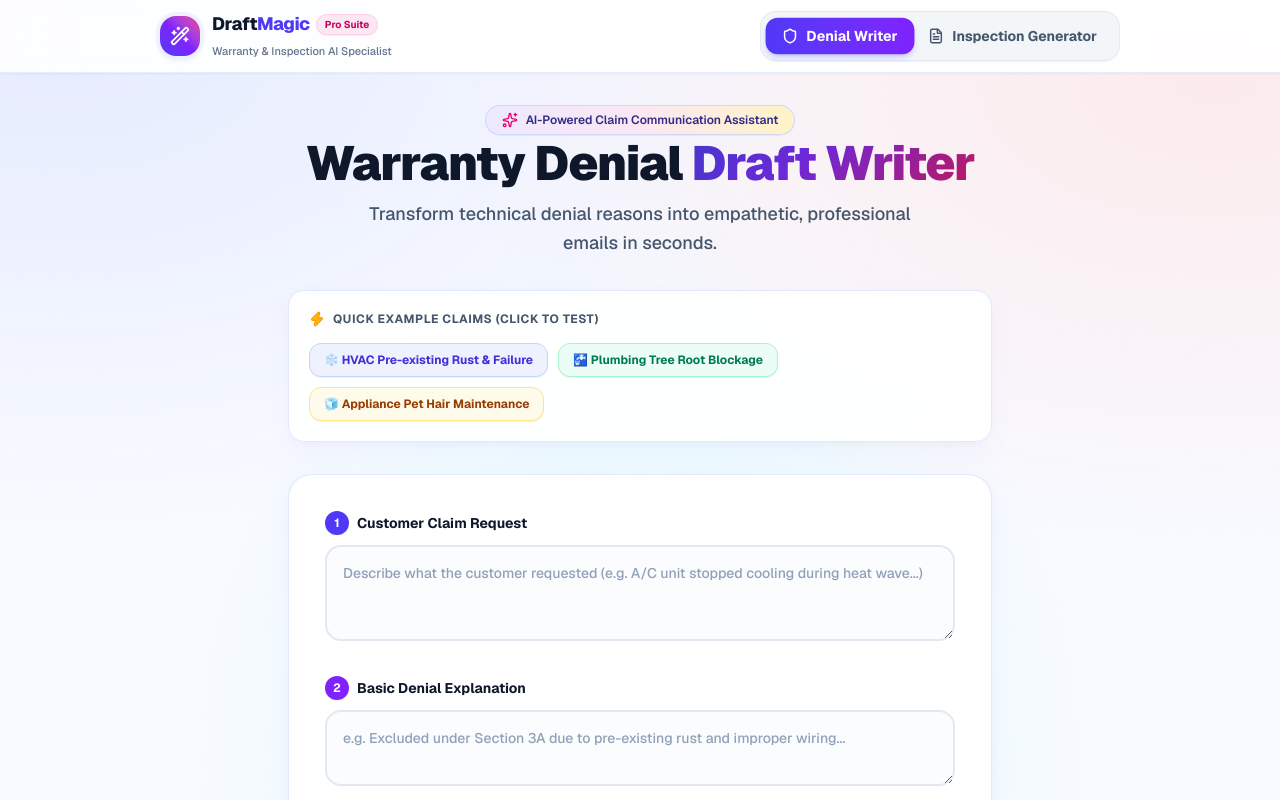
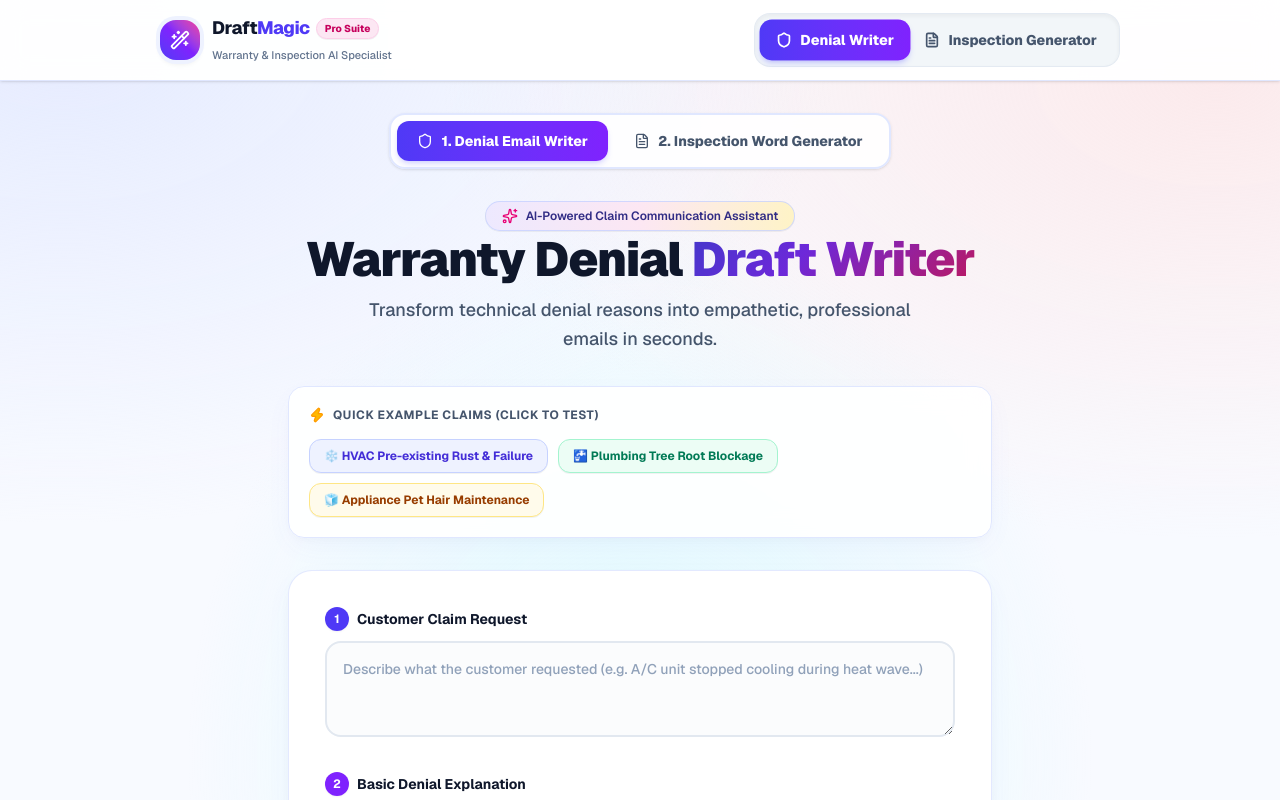
Before and after one commit to hunterom-pe/rubi-project, a Next.js app: page / in a window 1280 px wide. Shown: the top 800 px of the page. Built offline with nearby package versions, Linux system fonts and the light colour scheme.

Commit message:
fix: make navbar tabs 100% clickable with high z-index and add secondary tab switcher in body

```diff
--- a/app/components/Navbar.jsx
+++ b/app/components/Navbar.jsx
@@ -1,15 +1,18 @@
 "use client";
 
-import { Shield, FileText, Sparkles, Wand2 } from "lucide-react";
+import { Shield, FileText, Wand2 } from "lucide-react";
 
 export default function Navbar({ activeTab, setActiveTab }) {
   return (
-    <header className="bg-white/90 backdrop-blur-md border-b border-indigo-100/80 sticky top-0 z-50 shadow-xs">
+    <header className="bg-white/95 backdrop-blur-md border-b border-indigo-100 sticky top-0 z-[100] shadow-sm">
       <div className="max-w-5xl mx-auto px-4 sm:px-6 lg:px-8">
-        <div className="flex items-center justify-between h-16 sm:h-18">
+        <div className="flex items-center justify-between h-16 sm:h-20">
 
           {/* Brand Logo & Title */}
-          <div className="flex items-center gap-3 cursor-pointer group" onClick={() => setActiveTab("denial")}>
+          <div
+            className="flex items-center gap-3 cursor-pointer group select-none"
+            onClick={() => setActiveTab("denial")}
+          >
             <div className="p-2.5 bg-gradient-to-tr from-indigo-600 via-violet-600 to-pink-500 text-white rounded-2xl shadow-md group-hover:scale-105 transition-transform duration-200 ring-4 ring-indigo-50">
               <Wand2 className="w-5 h-5 stroke-[2.2]" />
             </div>
@@ -18,7 +21,7 @@
                 <span className="font-extrabold text-base sm:text-lg text-slate-900 tracking-tight block">
                   Draft<span className="text-indigo-600">Magic</span>
                 </span>
-                <span className="bg-pink-100 text-pink-700 text-[10px] font-bold px-2 py-0.5 rounded-full border border-pink-200 shadow-2xs">
+                <span className="bg-pink-100 text-pink-700 text-[10px] font-extrabold px-2 py-0.5 rounded-full border border-pink-200 shadow-2xs">
                   Pro Suite
                 </span>
               </div>
@@ -28,31 +31,41 @@
             </div>
           </div>
 
-          {/* Playful Floating Navigation Tabs */}
-          <nav className="flex items-center bg-slate-100/90 p-1.5 rounded-2xl border border-slate-200/80 shadow-2xs">
+          {/* Clickable Navigation Tabs */}
+          <nav className="flex items-center bg-slate-100/90 p-1.5 rounded-2xl border border-slate-200/80 shadow-inner relative z-50">
             <button
+              id="tab-denial"
               type="button"
-              onClick={() => setActiveTab("denial")}
-              className={`flex items-center gap-2 px-4 py-2 rounded-xl text-xs sm:text-sm font-bold transition-all duration-200 cursor-pointer ${
+              onClick={(e) => {
+                e.preventDefault();
+                e.stopPropagation();
+                setActiveTab("denial");
+              }}
+              className={`flex items-center gap-2 px-4 py-2.5 rounded-xl text-xs sm:text-sm font-extrabold transition-all duration-200 cursor-pointer select-none relative z-50 ${
                 activeTab === "denial"
                   ? "bg-gradient-to-r from-indigo-600 to-violet-600 text-white shadow-md shadow-indigo-500/25 scale-[1.02]"
-                  : "text-slate-600 hover:text-indigo-600 hover:bg-slate-200/60"
+                  : "text-slate-600 hover:text-indigo-600 hover:bg-white/80"
               }`}
             >
-              <Shield className="w-4 h-4 stroke-[2.2]" />
+              <Shield className="w-4 h-4 stroke-[2.5]" />
               <span>Denial Writer</span>
             </button>
 
             <button
+              id="tab-inspection"
               type="button"
-              onClick={() => setActiveTab("inspection")}
-              className={`flex items-center gap-2 px-4 py-2 rounded-xl text-xs sm:text-sm font-bold transition-all duration-200 cursor-pointer ${
+              onClick={(e) => {
+                e.preventDefault();
+                e.stopPropagation();
+                setActiveTab("inspection");
+              }}
+              className={`flex items-center gap-2 px-4 py-2.5 rounded-xl text-xs sm:text-sm font-extrabold transition-all duration-200 cursor-pointer select-none relative z-50 ${
                 activeTab === "inspection"
                   ? "bg-gradient-to-r from-indigo-600 to-violet-600 text-white shadow-md shadow-indigo-500/25 scale-[1.02]"
-                  : "text-slate-600 hover:text-indigo-600 hover:bg-slate-200/60"
+                  : "text-slate-600 hover:text-indigo-600 hover:bg-white/80"
               }`}
             >
-              <FileText className="w-4 h-4 stroke-[2.2]" />
+              <FileText className="w-4 h-4 stroke-[2.5]" />
               <span>Inspection Generator</span>
             </button>
           </nav>
--- a/app/page.js
+++ b/app/page.js
@@ -207,6 +207,37 @@
 
       {/* Main Tab View Container */}
       <div className={`mx-auto w-full py-8 px-4 sm:px-6 lg:px-8 flex-1 ${activeTab === "inspection" ? "max-w-5xl" : "max-w-3xl"}`}>
+
+        {/* Secondary Page Tab Switcher */}
+        <div className="flex justify-center mb-8">
+          <div className="bg-white/90 backdrop-blur-md p-1.5 rounded-2xl border-2 border-indigo-100 shadow-sm inline-flex items-center gap-1.5">
+            <button
+              type="button"
+              onClick={() => setActiveTab("denial")}
+              className={`flex items-center gap-2 px-5 py-2.5 rounded-xl text-xs sm:text-sm font-extrabold transition-all cursor-pointer ${
+                activeTab === "denial"
+                  ? "bg-gradient-to-r from-indigo-600 to-violet-600 text-white shadow-md shadow-indigo-500/20"
+                  : "text-slate-600 hover:bg-slate-100 hover:text-indigo-600"
+              }`}
+            >
+              <Shield className="w-4 h-4" />
+              <span>1. Denial Email Writer</span>
+            </button>
+
+            <button
+              type="button"
+              onClick={() => setActiveTab("inspection")}
+              className={`flex items-center gap-2 px-5 py-2.5 rounded-xl text-xs sm:text-sm font-extrabold transition-all cursor-pointer ${
+                activeTab === "inspection"
+                  ? "bg-gradient-to-r from-indigo-600 to-violet-600 text-white shadow-md shadow-indigo-500/20"
+                  : "text-slate-600 hover:bg-slate-100 hover:text-indigo-600"
+              }`}
+            >
+              <FileText className="w-4 h-4" />
+              <span>2. Inspection Word Generator</span>
+            </button>
+          </div>
+        </div>
 
         {activeTab === "denial" ? (
           /* TAB 1: WARRANTY DENIAL WRITER */
```
